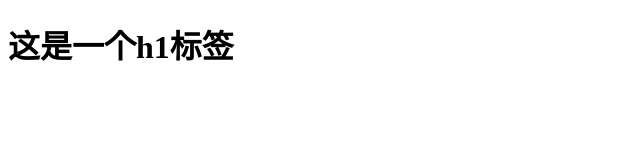
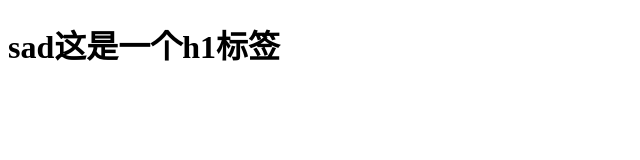
Before and after one commit to penge-2017/test, a plain HTML site: page index.html in a window 1280 px wide. Shown: the whole page, without its empty margins (0-640 px from the left). Drawn offline with Linux system fonts and the light colour scheme.

Commit message:
第一次

```diff
--- a/index.html
+++ b/index.html
@@ -7,6 +7,6 @@
     <title>这是git测试的代码</title>
 </head>
 <body>
-    <h1>这是一个h1标签</h1>
+    <h1>sad这是一个h1标签</h1>
 </body>
 </html>
```
